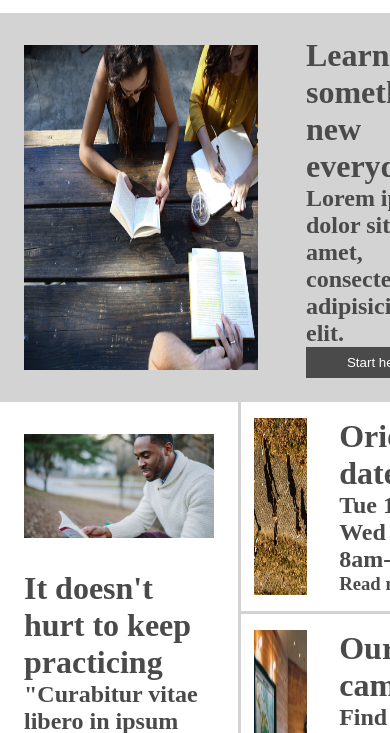
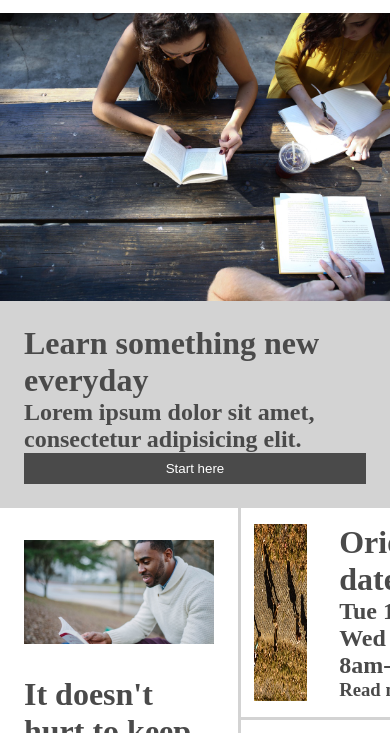
Before and after one commit to Monikacg/Colmar-Academy, a plain HTML site: page index.html in a window 390 px wide. Shown: the part 51-784 px from the top of the page. Drawn offline with Linux system fonts and the light colour scheme.

Commit message:
Fixing first section layout on mobile

```diff
--- a/resources/css/index.css
+++ b/resources/css/index.css
@@ -115,8 +115,27 @@ button {
   border-style: none;
   color: white;
   width: 100%;
-  padding: 8px 0;
+  padding: 8px;
 }
+
+@media only screen and (max-width: 650px){
+  .learn {
+    flex-direction: column;
+  }
+
+  .learn img {
+    width: 100%;
+    padding: 0;
+  }
+
+  .learn-text {
+    display: flex;
+    width: auto;
+  }
+}
+
+
+/* section */
 
 .slide {
   display: flex;
```
